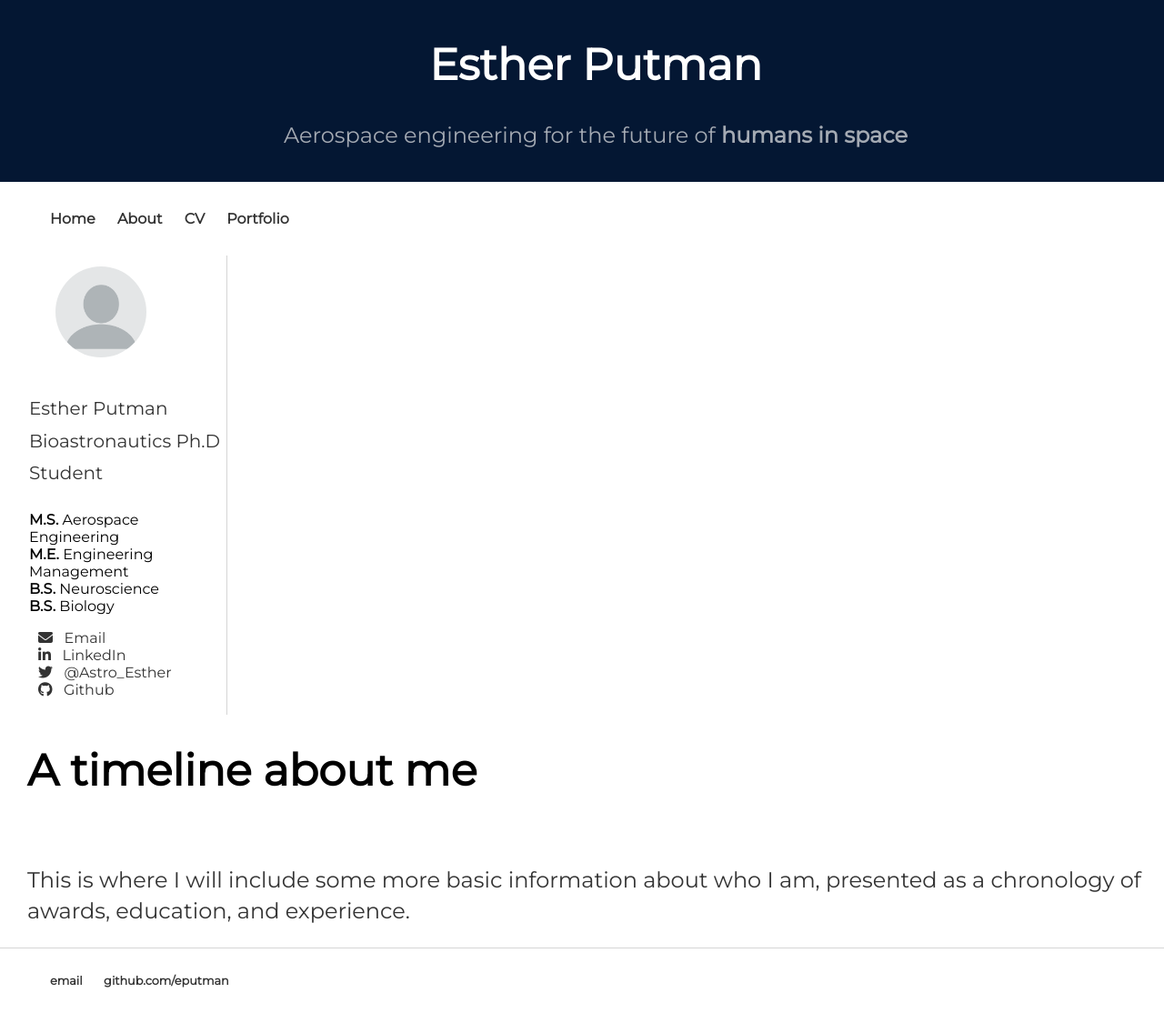
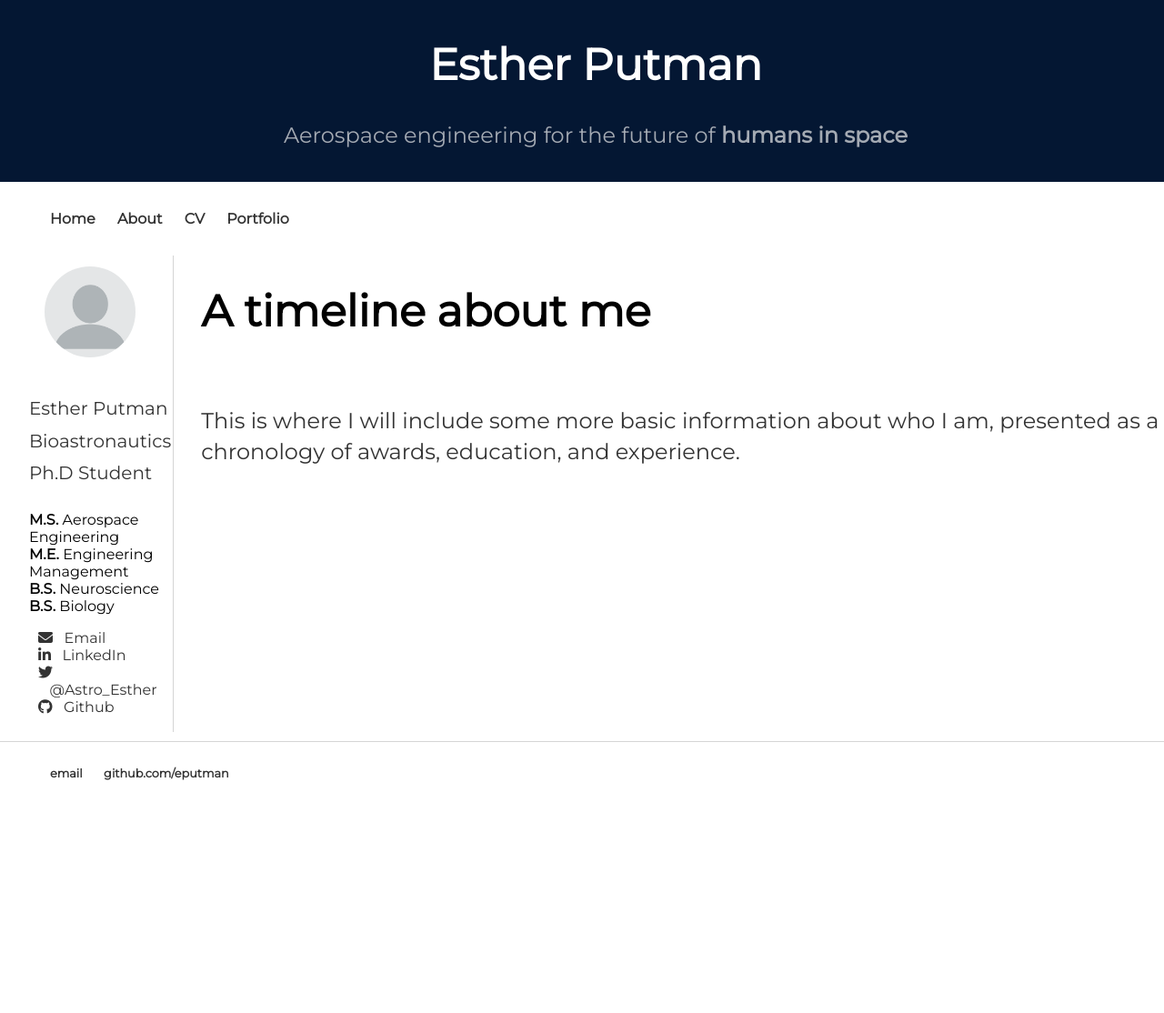
Before and after one commit to eputman/eputman.github.io, a Jekyll site: the page built from about/index.html, in a window 1280 px wide and 1114 px high. Shown: the whole window at 91% size. Built offline with Jekyll 4.4.1, drawn with Linux system fonts in a browser that asks for light colours; nearby versions of some CDN libraries.

Commit message:
Update index.html

```diff
--- a/about/index.html
+++ b/about/index.html
@@ -3,7 +3,7 @@ layout: default
 title: About Me
 ---
 
-<div class-"main-content">
+<div class="main-content">
 	<div class="sidebar">
 		<div class = "center">
 		<img src="/images/profile.png" alt="A headshot of Esther" class="profile">
```
